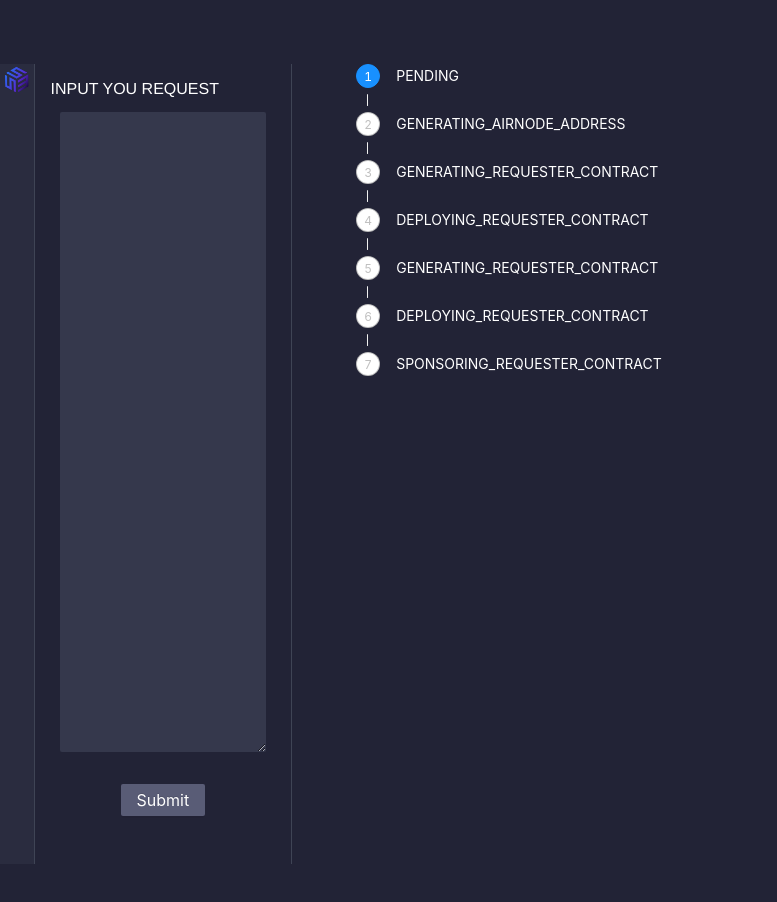
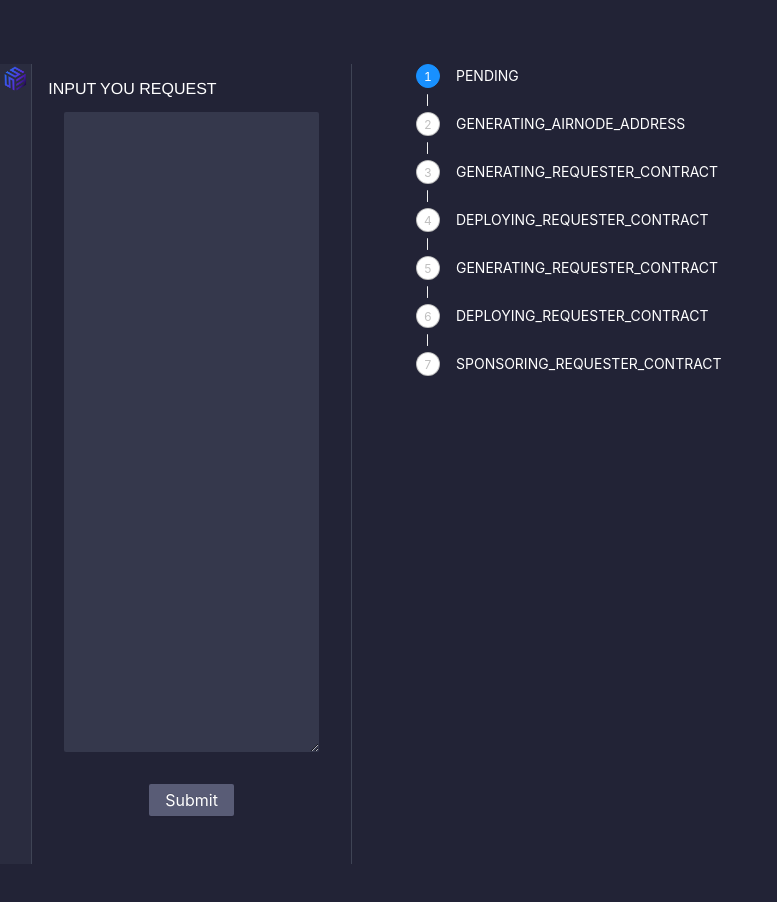
Before and after one commit to SaaS3-Foundation/apps-SaaS3, a React (Create React App) app: page / in a window 1280 px wide. Shown: the top 902 px of the page, without its empty margins (0-777 px from the left). Built offline with nearby package versions, Linux system fonts and the light colour scheme; no server answers.

Commit message:
adjust style

```diff
--- a/src/App.css
+++ b/src/App.css
@@ -30,7 +30,7 @@
   display: flex;
   /* flex-direction: row-reverse; */
   min-height: 100vh;
-  width: 30%;
+  width: 40%;
   flex-direction: column;
 }
 
--- a/src/App.tsx
+++ b/src/App.tsx
@@ -1,5 +1,4 @@
 import './App.css';
-import FormComponent from './FormComponent';
 import EditComponent from './EditComponent';
 import EventsGateway from './EventsGateway';
 import logo from './img/SaaS3Logo.png';
@@ -15,10 +14,9 @@ function App() {
       <div className='flex-column'>
       <span>Input You Request</span>
       </div>
-        {/* <FormComponent></FormComponent> */}
         <EditComponent></EditComponent>
       </div>
-      <div style={{ margin: '4rem', width:'100%', height:'100vh', top:'6rem'}}>
+      <div style={{ margin: '4rem', width:'100%', height:'100vh'}}>
         <EventsGateway></EventsGateway>
       </div>
       </div>
```
